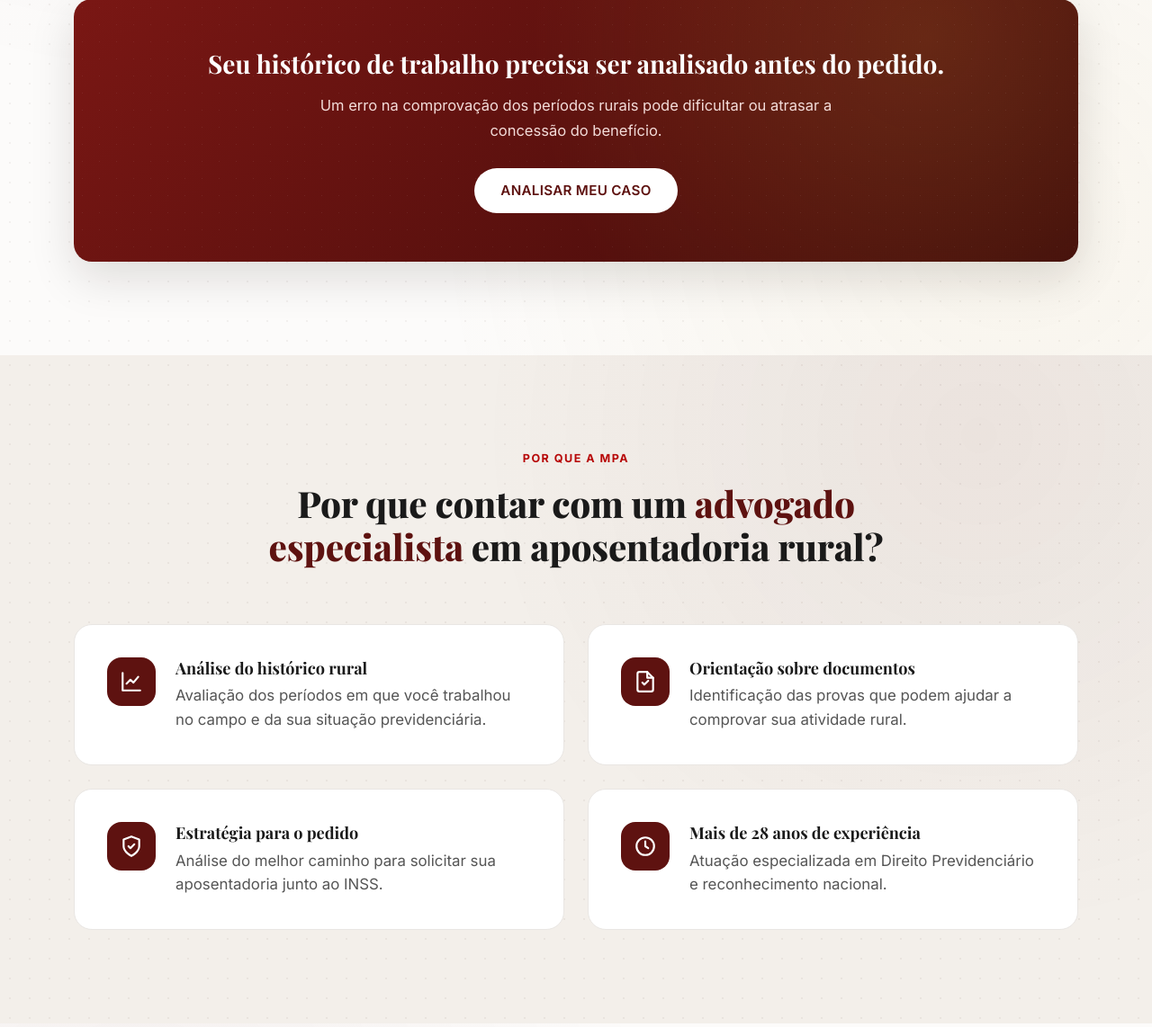
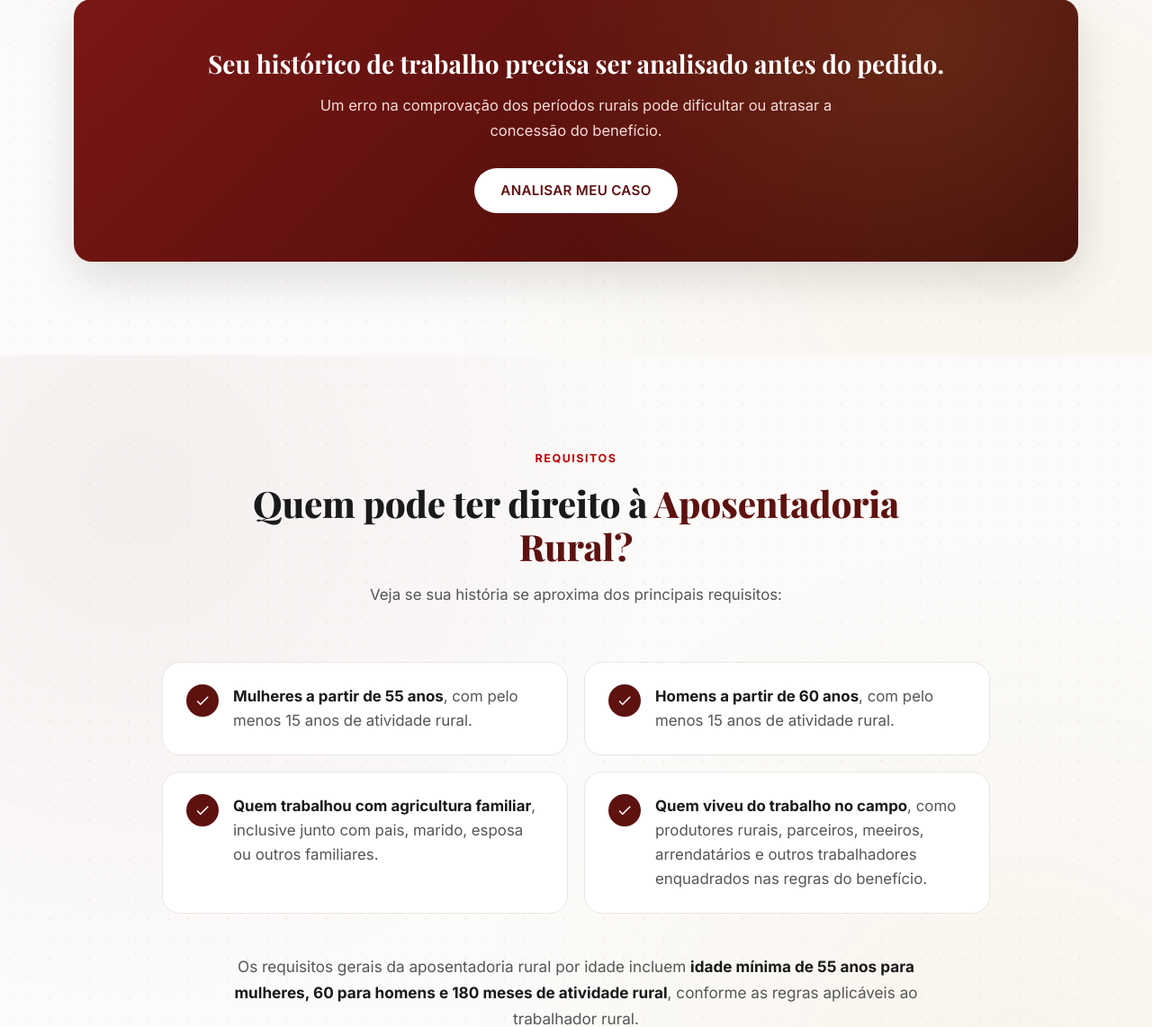
Before and after one commit to gabriellasaro-ui/LP---MPA-ADVOGADOS, a Flask app: template templates/aposentadoria-rural.html in a window 1280 px wide. Shown: the part 1488-2630 px from the top of the page at 90% size. Run offline with Flask 3, Linux system fonts and the light colour scheme; the template is opened without the code that fills it, so the values that code supplies are empty; some web fonts are replaced.

Commit message:
aposentadoria rural

```diff
--- a/templates/aposentadoria-rural.html
+++ b/templates/aposentadoria-rural.html
@@ -535,38 +535,6 @@
         </div>
     </section>
 
-    <!-- ===== DOBRA 3 — POR QUE A MPA ===== -->
-    <section class="block bg-soft">
-        <div class="container">
-            <div class="sec-head">
-                <div class="eyebrow">Por que a MPA</div>
-                <h2>Por que contar com um <span class="hl">advogado especialista</span> em aposentadoria rural?</h2>
-            </div>
-            <div class="benefits">
-                <div class="benefit">
-                    <div class="ic"><svg viewBox="0 0 24 24" fill="none" stroke-width="2" stroke-linecap="round" stroke-linejoin="round"><path d="M3 3v18h18"/><path d="M7 14l4-4 3 3 5-6"/></svg></div>
-                    <div><h3>Análise do histórico rural</h3>
-                    <p>Avaliação dos períodos em que você trabalhou no campo e da sua situação previdenciária.</p></div>
-                </div>
-                <div class="benefit">
-                    <div class="ic"><svg viewBox="0 0 24 24" fill="none" stroke-width="2" stroke-linecap="round" stroke-linejoin="round"><path d="M14 2H6a2 2 0 0 0-2 2v16a2 2 0 0 0 2 2h12a2 2 0 0 0 2-2V8z"/><path d="M14 2v6h6M9 13l2 2 4-4"/></svg></div>
-                    <div><h3>Orientação sobre documentos</h3>
-                    <p>Identificação das provas que podem ajudar a comprovar sua atividade rural.</p></div>
-                </div>
-                <div class="benefit">
-                    <div class="ic"><svg viewBox="0 0 24 24" fill="none" stroke-width="2" stroke-linecap="round" stroke-linejoin="round"><path d="M12 22s8-4 8-10V5l-8-3-8 3v7c0 6 8 10 8 10z"/><path d="M9 12l2 2 4-4"/></svg></div>
-                    <div><h3>Estratégia para o pedido</h3>
-                    <p>Análise do melhor caminho para solicitar sua aposentadoria junto ao INSS.</p></div>
-                </div>
-                <div class="benefit">
-                    <div class="ic"><svg viewBox="0 0 24 24" fill="none" stroke-width="2" stroke-linecap="round" stroke-linejoin="round"><circle cx="12" cy="12" r="9"/><path d="M12 7v5l3 2"/></svg></div>
-                    <div><h3>Mais de 28 anos de experiência</h3>
-                    <p>Atuação especializada em Direito Previdenciário e reconhecimento nacional.</p></div>
-                </div>
-            </div>
-        </div>
-    </section>
-
     <!-- ===== DOBRA 4 — REQUISITOS ===== -->
     <section class="block">
         <div class="container">
@@ -632,36 +600,6 @@
             </div>
             <div class="stats-cta">
                 <a href="https://wa.me/5519995230707?text=Ol%C3%A1!%20Quero%20saber%20se%20tenho%20direito%20%C3%A0%20Aposentadoria%20Rural." target="_blank" rel="noopener" class="btn-cta btn-lg" onclick="trackCTA('autoridade-rural')">QUERO ANALISAR MEU CASO</a>
-            </div>
-        </div>
-    </section>
-
-    <!-- ===== DOBRA 6 — COMO FUNCIONA ===== -->
-    <section class="block">
-        <div class="container">
-            <div class="sec-head">
-                <div class="eyebrow">Passo a passo</div>
-                <h2>Como funciona o seu <span class="hl">atendimento</span></h2>
-            </div>
-            <div class="steps steps-3">
-                <div class="step">
-                    <div class="num">01</div>
-                    <div class="ic"><svg viewBox="0 0 24 24" fill="none" stroke-width="2" stroke-linecap="round" stroke-linejoin="round"><path d="M20 21v-2a4 4 0 0 0-4-4H8a4 4 0 0 0-4 4v2"/><circle cx="12" cy="7" r="4"/></svg></div>
-                    <h3>Faça sua análise</h3>
-                    <p>Fale com a nossa equipe e conte um pouco sobre sua história de trabalho na roça.</p>
-                </div>
-                <div class="step">
-                    <div class="num">02</div>
-                    <div class="ic"><svg viewBox="0 0 24 24" fill="none" stroke-width="2" stroke-linecap="round" stroke-linejoin="round"><path d="M14 2H6a2 2 0 0 0-2 2v16a2 2 0 0 0 2 2h12a2 2 0 0 0 2-2V8z"/><path d="M14 2v6h6M9 13l2 2 4-4"/></svg></div>
-                    <h3>Análise do seu caso</h3>
-                    <p>Avaliamos seus períodos de atividade rural e os documentos disponíveis.</p>
-                </div>
-                <div class="step">
-                    <div class="num">03</div>
-                    <div class="ic"><svg viewBox="0 0 24 24" fill="none" stroke-width="2" stroke-linecap="round" stroke-linejoin="round"><path d="M22 11.08V12a10 10 0 1 1-5.93-9.14"/><path d="M22 4L12 14.01l-3-3"/></svg></div>
-                    <h3>Entrada no INSS</h3>
-                    <p>Caso exista o direito, orientamos e cuidamos do processo junto ao INSS.</p>
-                </div>
             </div>
         </div>
     </section>
@@ -764,7 +702,7 @@
                 </div>
                 <div class="foot-addr">
                     <h4>Endereço</h4>
-                    <p>R. Conceição, nº 233, Sala 1309<br>Campinas/SP</p>
+                    <p>R. Conceição, nº 233, Sala 403<br>Campinas/SP</p>
                     <p>R. Ramos de Azevedo, 350, Sala 17<br>Centro, Cosmópolis/SP</p>
                 </div>
                 <div class="foot-areas">
```
